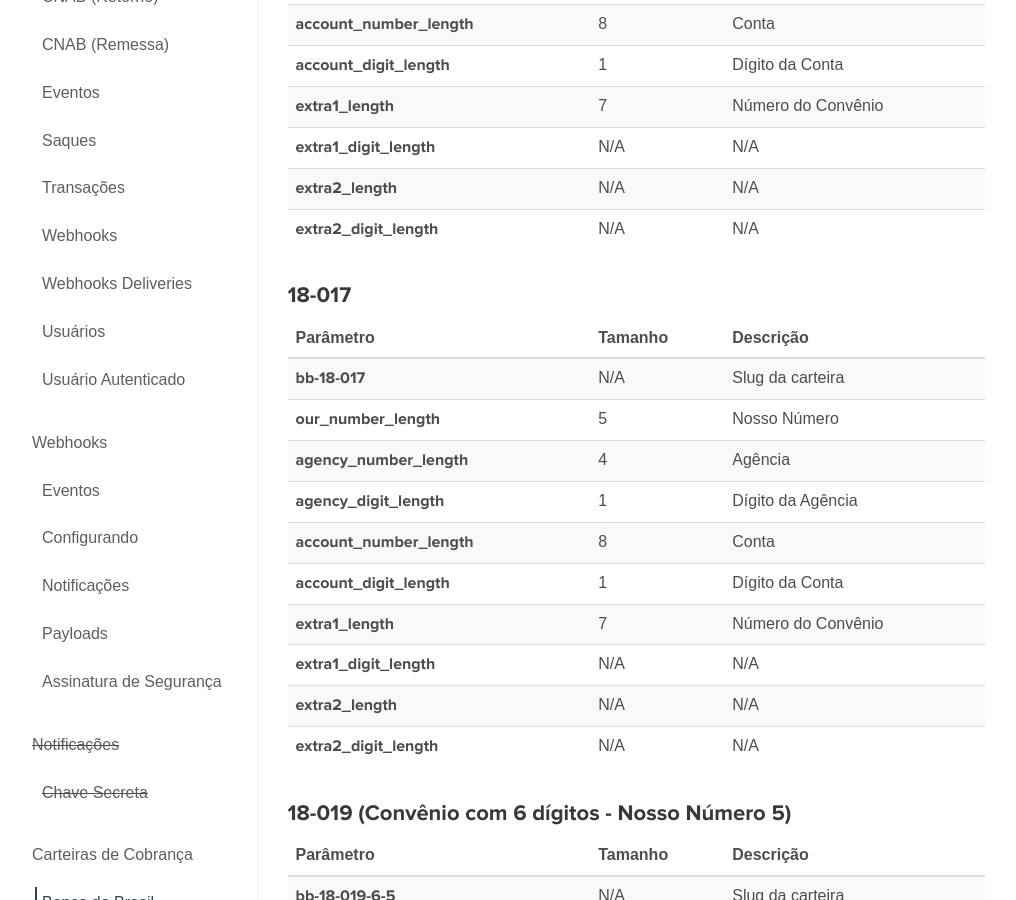
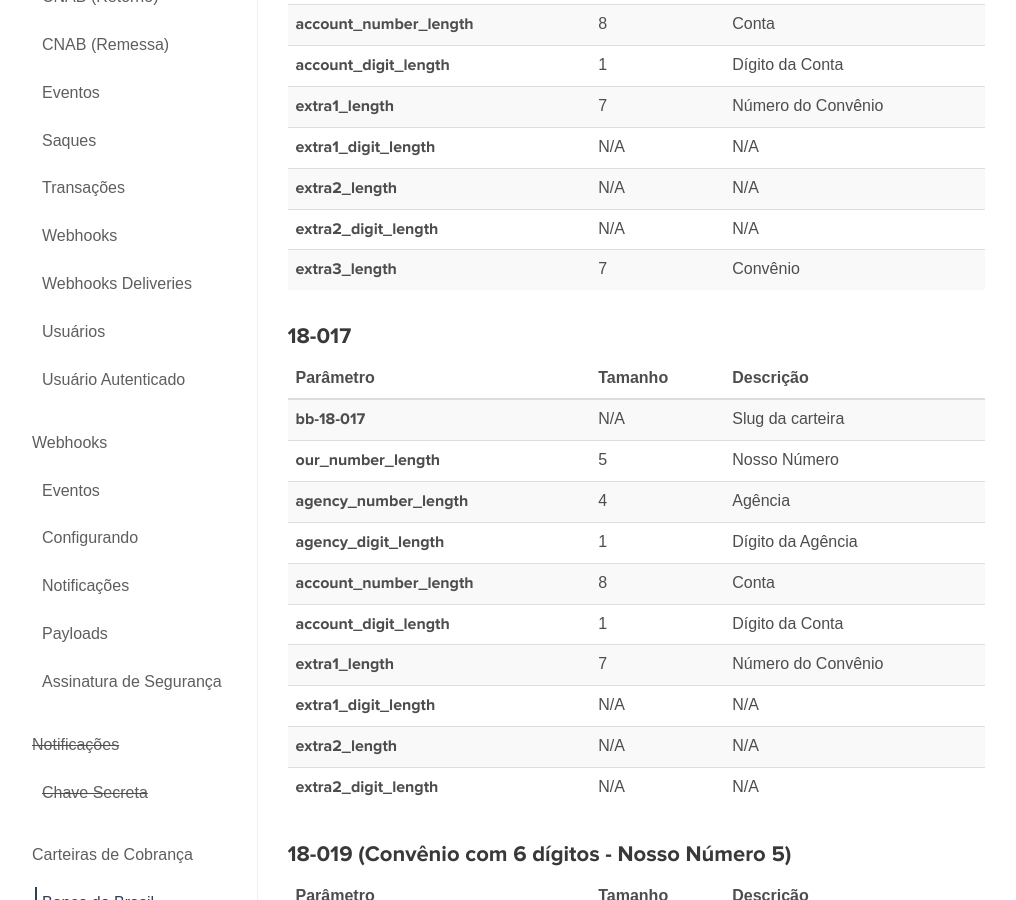
Before and after one commit to BoletoSimples/boletosimples-docs, a Jekyll site: the page built from bank_contracts/bb.md, in a window 1280 px wide and 900 px high, scrolled down 871 px. Shown: the whole window, without its empty margins (135-1151 px from the left). Built offline with Jekyll 4.4.1, drawn with Linux system fonts in a browser that asks for light colours.

Commit message:
update bb extra3 length

```diff
--- a/bank_contracts/bb.md
+++ b/bank_contracts/bb.md
@@ -30,6 +30,7 @@ en: /en/bank_contracts/bb
 | **extra1_digit_length**   | N/A     | N/A
 | **extra2_length**         | N/A     | N/A
 | **extra2_digit_length**   | N/A     | N/A
+| **extra3_length**         | 7       | Convênio
 
 ### 18-017
 
```
